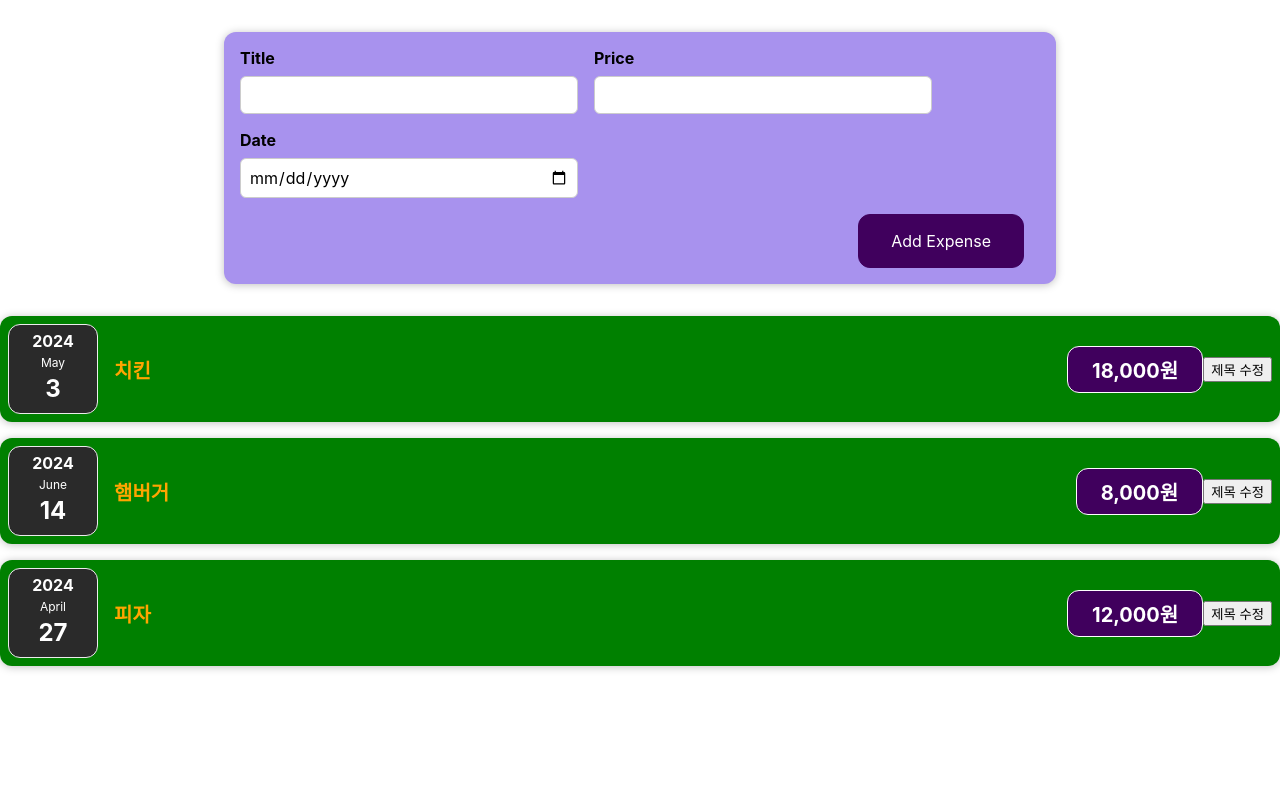
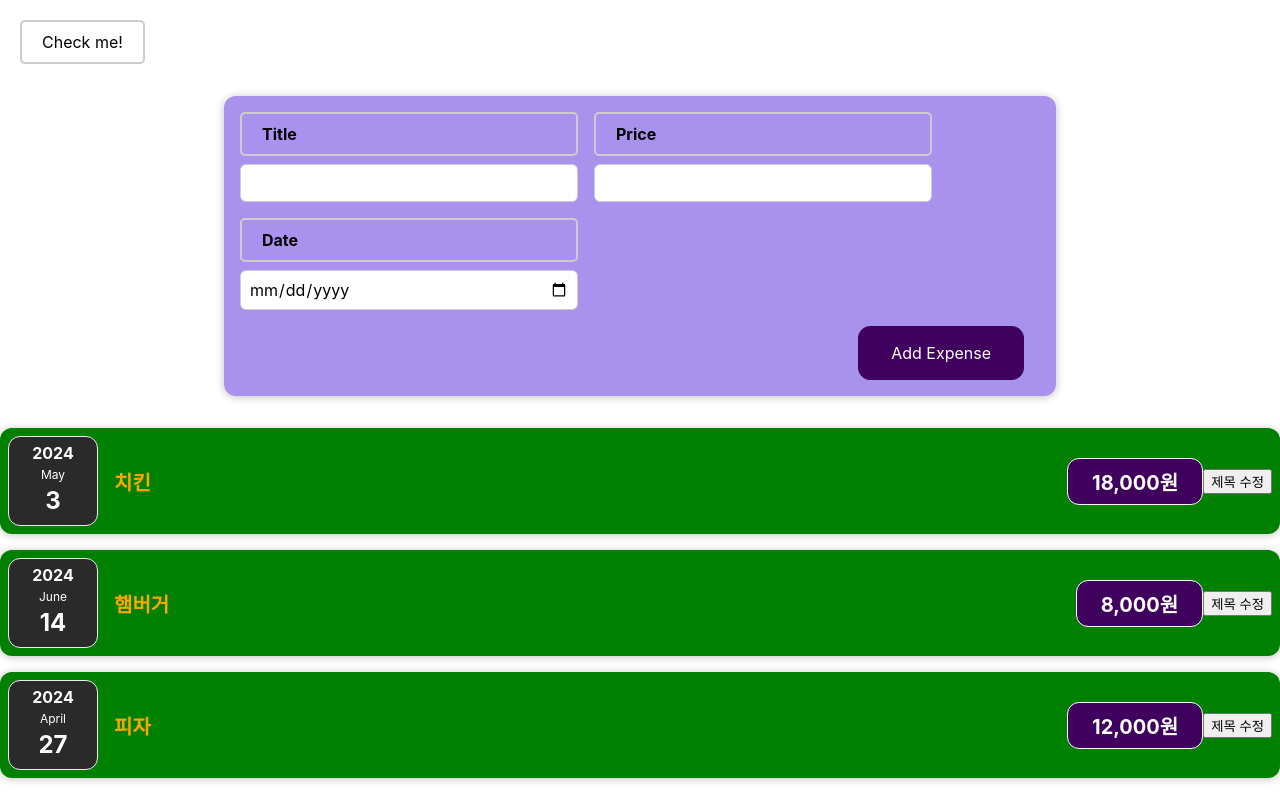
Before and after one commit to chanhee7/react-study202406, a React (Create React App) app: page / in a window 1280 px wide. Built offline with nearby package versions, Linux system fonts and the light colour scheme.

Commit message:
# 상향식 데이터 전달

```diff
--- a/src/App.js
+++ b/src/App.js
@@ -2,6 +2,7 @@ import React from "react";
 import "./App.css";
 import ExpenseList from "./components/expenses/ExpenseList";
 import NewExpense from "./components/new-expense/NewExpense";
+import CheckBoxStyle from "./components/practice/CheckBoxStyle";
 
 const App = () => {
   // 서버에서 지출항목 JSON 배열을 응답받음
@@ -23,9 +24,19 @@ const App = () => {
     },
   ];
 
+
+  // ExpenseForm에게 내려보낼 함수
+  const onAddExpense = (userInput) => {
+    console.log('app.js가 내려보낸 함수');
+    // console.log('userInput: ', userInput);
+    expenses.push(userInput);
+    console.log(expenses);
+  }
+
   return (
     <>
-      <NewExpense />
+      <CheckBoxStyle />
+      <NewExpense onSave={onAddExpense} />
       <ExpenseList expenses={expenses} />
     </>
   );
```
